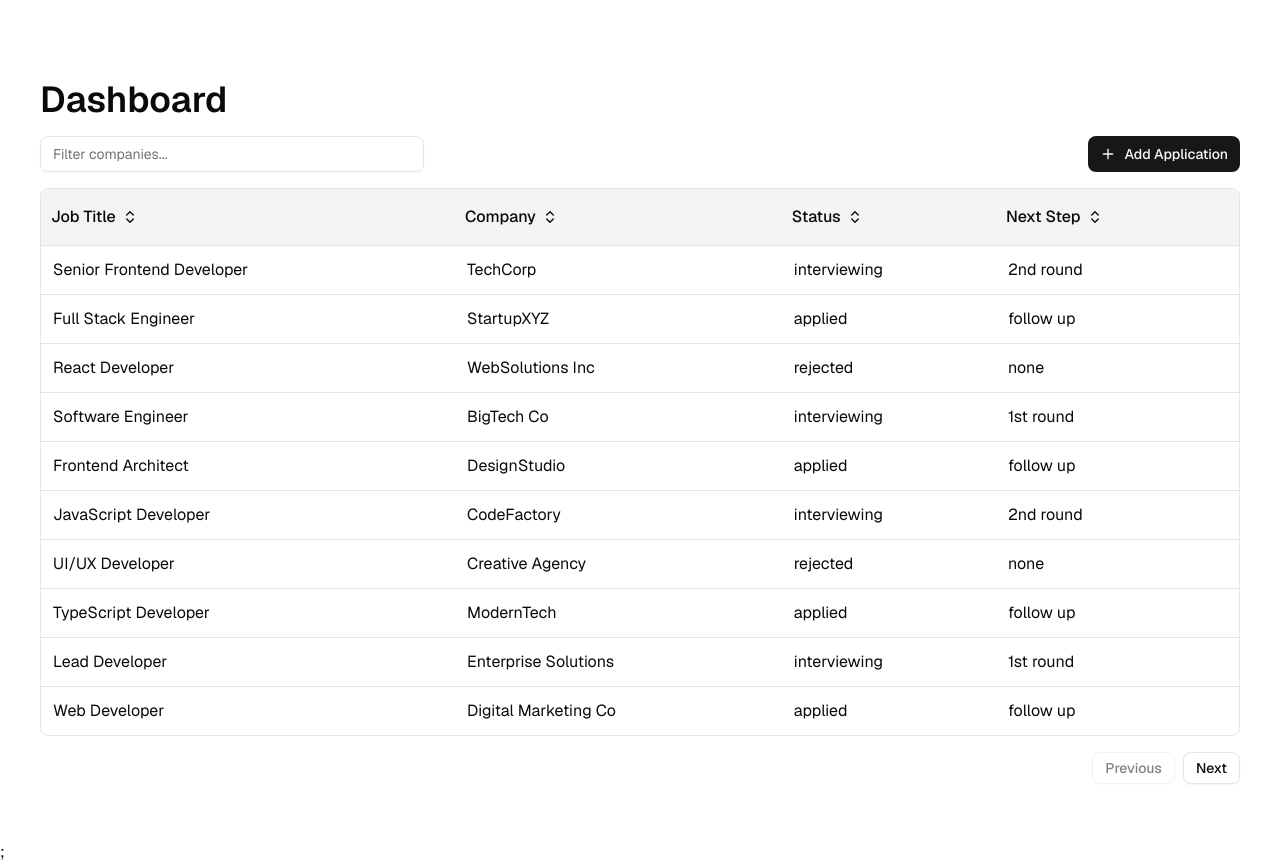
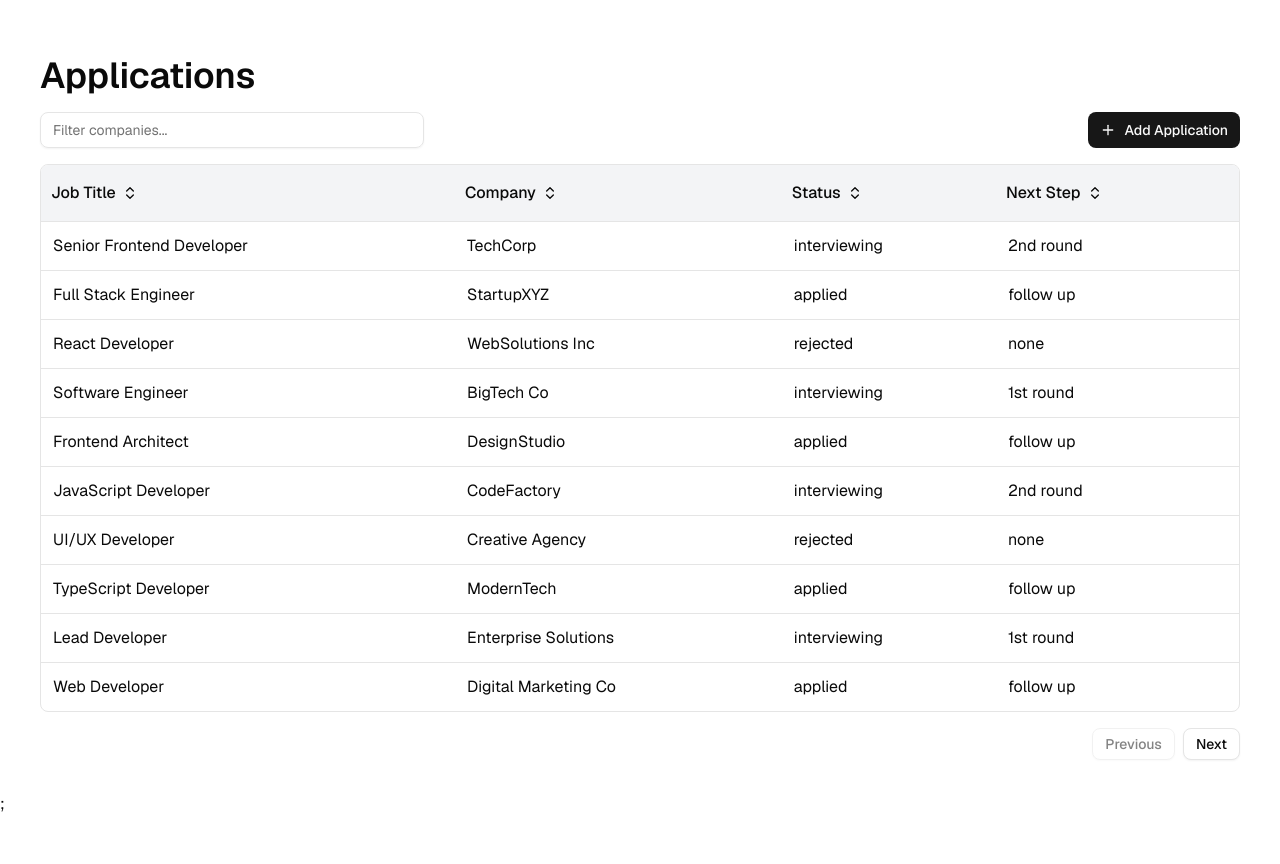
Before and after one commit to malhughes/job-application-tracker, a React (Vite) app in the folder frontend/: page / in a window 1280 px wide. After the commit the page ends 816 px from the top, so only its background shows below. Built offline with nearby package versions, Linux system fonts and the light colour scheme; no server answers.

Commit message:
chore: organzie compnent filepaths

```diff
--- a/frontend/src/components/ui/application-form/ApplicationForm.tsx
+++ b/frontend/src/components/ApplicationForm.tsx
@@ -43,7 +43,7 @@ export function ApplicationForm() {
     console.log('values', values);
   }
 
-  // Watch the textarea value to enable/disable AI Extract button
+  // Watch the textarea value to enable/disable autofill button
   const descriptionValue = form.watch('descriptionOrURL');
 
   return (
@@ -64,7 +64,7 @@ export function ApplicationForm() {
                   />
                 </FormControl>
                 <FormMessage />
-                <div className="item-center flex justify-between">
+                <div className="flex items-center justify-between">
                   <Button>
                     <Upload />
                     Upload File
--- a/frontend/src/components/ui/data-table/DataTable.tsx
+++ b/frontend/src/components/data-table/DataTable.tsx
@@ -31,7 +31,7 @@ import {
 } from '@/components/ui/drawer';
 import { Plus } from 'lucide-react';
 import { useState } from 'react';
-import { ApplicationForm } from '../application-form/ApplicationForm';
+import { ApplicationForm } from '../ApplicationForm';
 
 interface DataTableProps<TData, TValue> {
   columns: ColumnDef<TData, TValue>[];
--- a/frontend/src/pages/Dashboard.tsx
+++ b/frontend/src/pages/Dashboard.tsx
@@ -1,5 +1,5 @@
-import { DataTable } from '@/components/ui/data-table/DataTable';
-import { columns } from '@/components/ui/data-table/columns';
+import { DataTable } from '@/components/data-table/DataTable';
+import { columns } from '@/components/data-table/columns';
 
 type Application = {
   id: string;
@@ -119,8 +119,8 @@ const applications: Application[] = [
 
 export function Dashboard() {
   return (
-    <div className="p-10">
-      <span className="text-4xl font-semibold">Dashboard</span>
+    <div className="px-10 py-4">
+      <span className="text-4xl font-semibold">Applications</span>
       <DataTable columns={columns} data={applications} />
     </div>
   );
```
Also changed, not shown: frontend/src/components/data-table/columns.tsx (renamed from frontend/src/components/ui/data-table/columns.tsx), frontend/src/components/data-table/data-table-column-header.tsx (renamed from frontend/src/components/ui/data-table/data-table-column-header.tsx).
